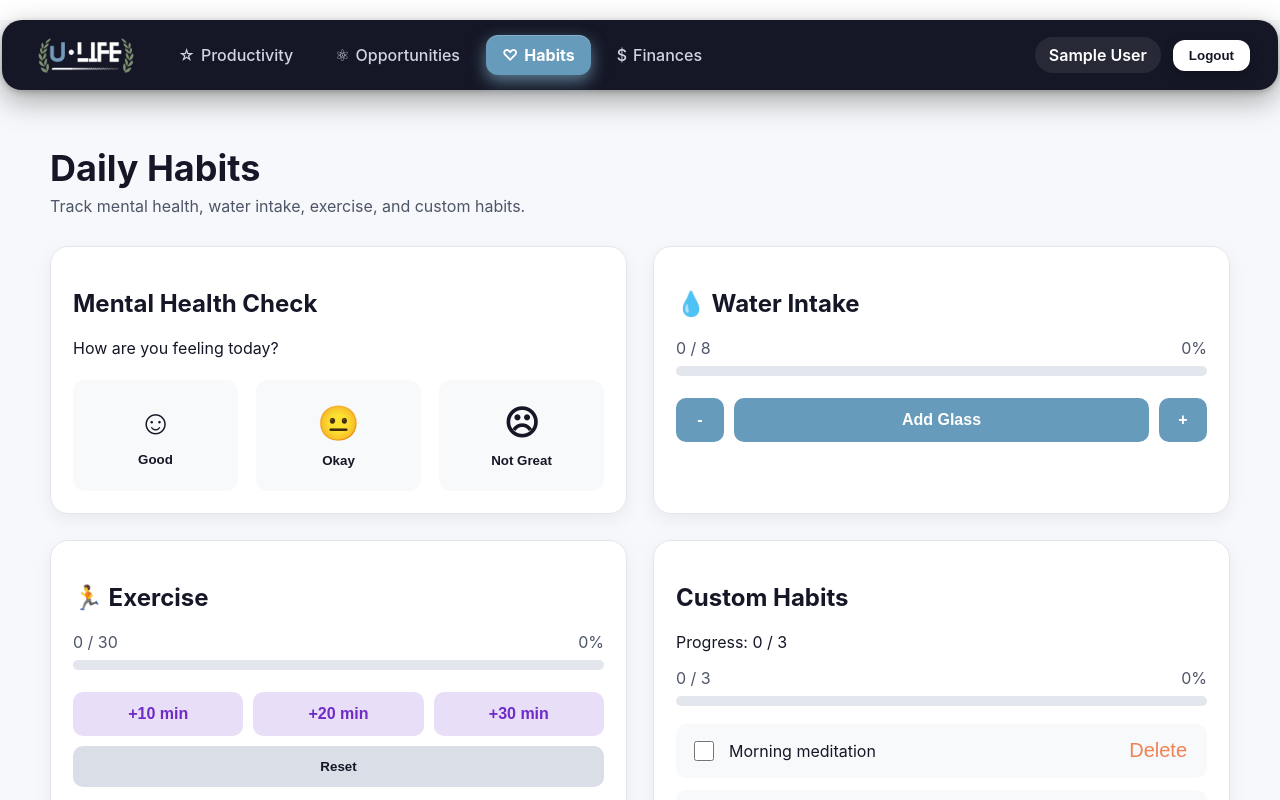
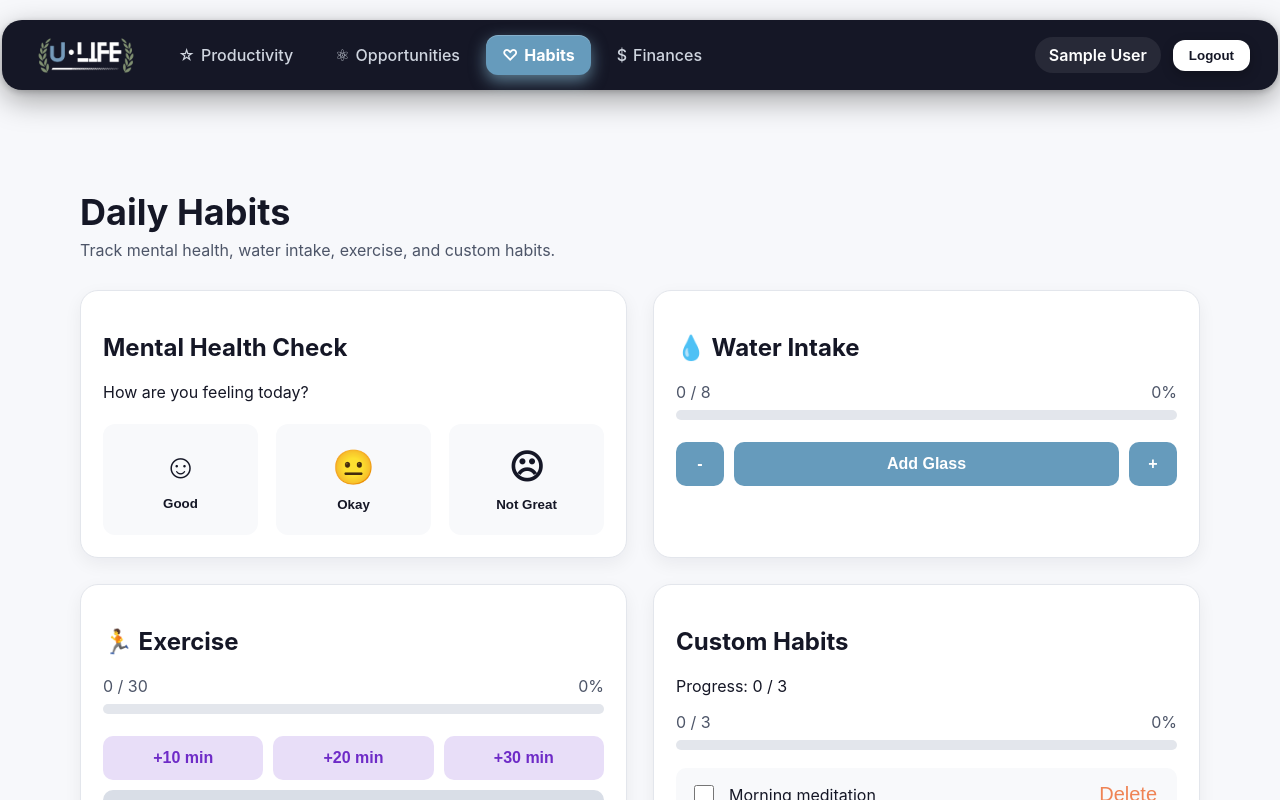
Before and after one commit to angespr/U-Life, a React (Create React App) app in the folder u-life_react/: page /habits in a window 1280 px wide. Shown: the top 800 px of the page. Built offline with nearby package versions, Linux system fonts and the light colour scheme; sample sign-in values are in the browser's storage.

Commit message:
fixed navbar clipping issue

```diff
--- a/u-life_react/src/components/styles/elements/Navbar.css
+++ b/u-life_react/src/components/styles/elements/Navbar.css
@@ -3,15 +3,13 @@
   display: flex;
   align-items: center;
 
-  margin: 20px auto;
+  margin: 20px auto 20px auto;
   padding: 14px 28px;
 
   width: calc(100% - 60px);
   max-width: 1300px;
 
   background: #151726;
-  color: white;
-
   border-radius: 20px;
 
   box-shadow:
--- a/u-life_react/src/components/styles/pages/PageStyle.css
+++ b/u-life_react/src/components/styles/pages/PageStyle.css
@@ -5,7 +5,7 @@
 }
 
 .page-container {
-  padding: 36px 50px;
+  padding: 80px;
 }
 
 .page-title-row {
--- a/u-life_react/src/index.css
+++ b/u-life_react/src/index.css
@@ -1,5 +1,7 @@
 body {
   margin: 0;
+  padding: 0;
+  background:#f7f8fb;
   font-family: -apple-system, BlinkMacSystemFont, 'Segoe UI', 'Roboto', 'Oxygen',
     'Ubuntu', 'Cantarell', 'Fira Sans', 'Droid Sans', 'Helvetica Neue',
     sans-serif;
```
